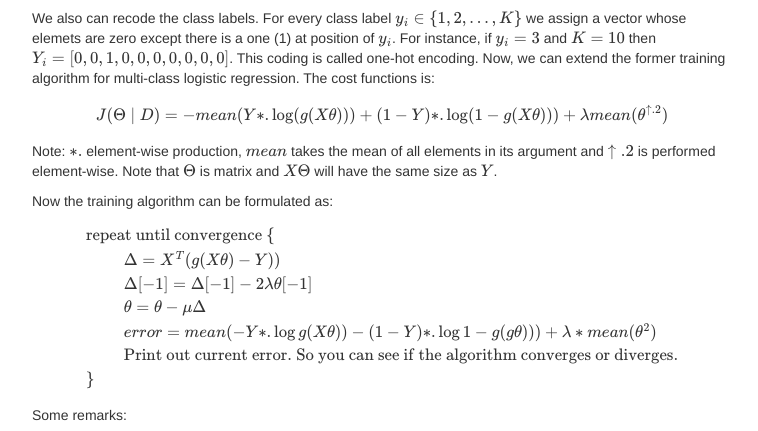
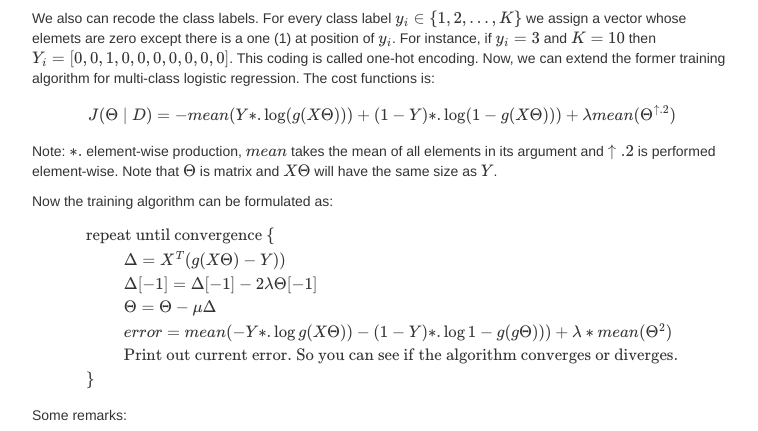
Before and after one commit to kfattila/kfattila.github.io, a Jekyll site: the page built from pages/logistic_regression.md, in a window 1280 px wide and 900 px high, scrolled down 5216 px. Shown: the part 155-586 px from the top of the window, without its empty margins (258-1016 px from the left). Built offline with Jekyll 4.4.1, drawn with Linux system fonts in a browser that asks for light colours; nearby versions of some CDN libraries; comment, search, counter and statistics services are not loaded.

Commit message:
Lec notes

```diff
--- a/pages/logistic_regression.md
+++ b/pages/logistic_regression.md
@@ -202,17 +202,17 @@ and marked as negative class (0). A new data instance is to be classifed to the
 In this case we have \\(K\\) model parameters in vector form \\(\Theta_{1}, ..., \Theta_{K}\\), which can be merged in to a matrix \\(\Theta = [\Theta_{1},\Theta_{2},...,\Theta_{K}]\\) in which the kth column corresponds to the \\(k\\)-th class.
 
 We also can recode the class labels. For every class label \\(y_{i} \in \\{1,2,...,K\\}\\) we assign a vector whose elemets are zero except there is a one (1) at position of \\(y_{i}\\). For instance, if \\(y_{i} = 3\\) and \\(K = 10\\) then \\(Y_{i} = [0,0,1,0,0,0,0,0,0,0]\\). This coding is called one-hot encoding. Now, we can extend the former training algorithm for multi-class logistic regression. The cost functions is:
-\\[ J(\Theta\mid D) = -mean(Y \ast. \log(g(X\theta))) + (1-Y) \ast. \log(1-g(X\theta))) + \lambda mean(\theta^{\uparrow.2}) \\]
+\\[ J(\Theta\mid D) = -mean(Y \ast. \log(g(X\Theta))) + (1-Y) \ast. \log(1-g(X\Theta))) + \lambda mean(\Theta^{\uparrow.2}) \\]
 Note: \\(\ast.\\) element-wise production, \\(mean\\) takes the mean of all elements in its argument and \\(\uparrow.2\\) is performed element-wise. Note that \\(\Theta\\) is matrix and \\(X\Theta\\) will have the same size as \\(Y\\).
 
 Now the training algorithm can be formulated as:
 \\[
     \begin{array}{l}
         \text{repeat until convergence \\{} \cr
-        \hspace{1cm}\Delta = X^{T}(g(X\theta)-Y)) \cr
-        \hspace{1cm}\Delta[-1] = \Delta[-1] - 2\lambda\theta[-1] \cr
-        \hspace{1cm}\theta = \theta - \mu\Delta \cr
-        \hspace{1cm}error = mean(-Y \ast. \log{g(X\theta)}) - (1-Y) \ast. \log{1-g(g\theta)})) + \lambda \ast mean(\theta^{2}) \cr
+        \hspace{1cm}\Delta = X^{T}(g(X\Theta)-Y)) \cr
+        \hspace{1cm}\Delta[-1] = \Delta[-1] - 2\lambda\Theta[-1] \cr
+        \hspace{1cm}\Theta = \Theta - \mu\Delta \cr
+        \hspace{1cm}error = mean(-Y \ast. \log{g(X\Theta)}) - (1-Y) \ast. \log{1-g(g\Theta)})) + \lambda \ast mean(\Theta^{2}) \cr
         \hspace{1cm}\text{Print out current error. So you can see if the algorithm converges or diverges.} \cr
         \text{\\}}
     \end{array}
```
